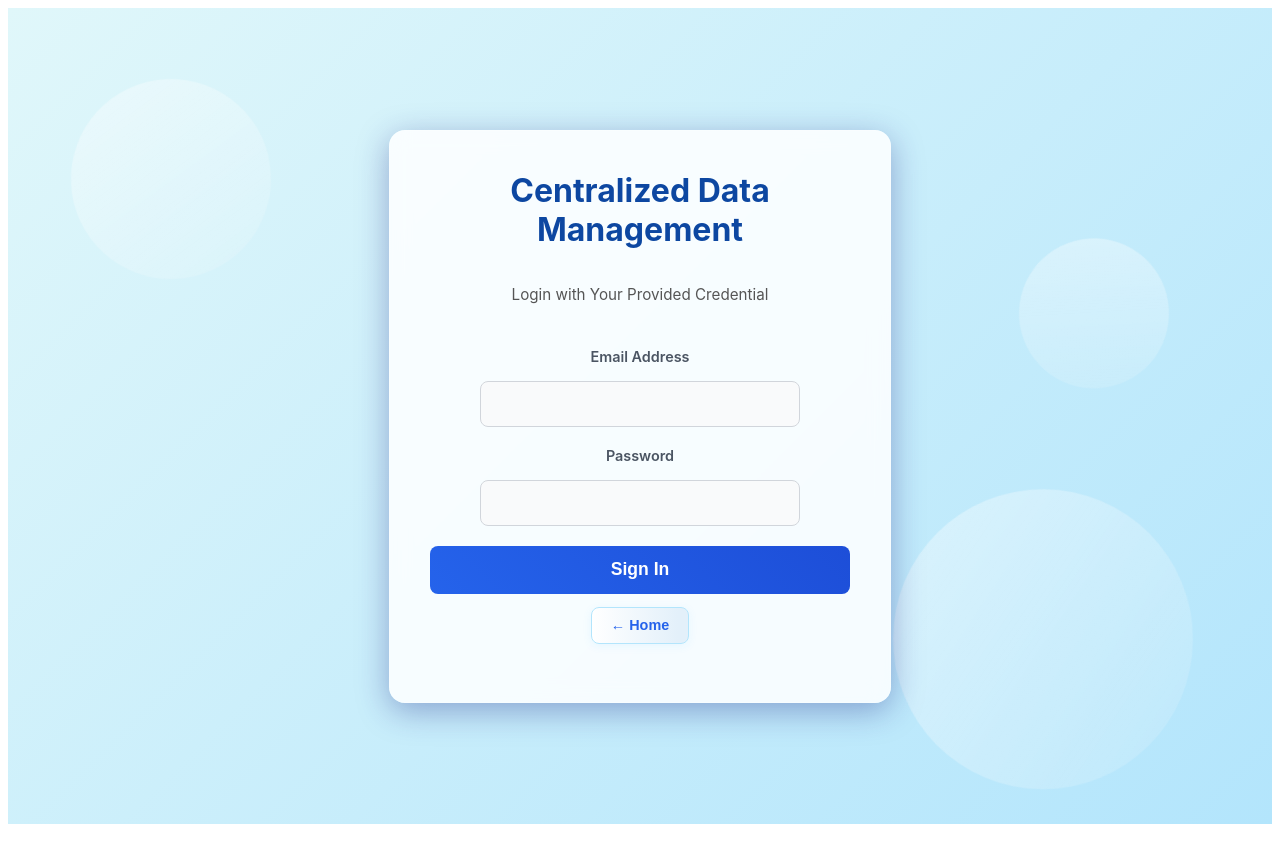
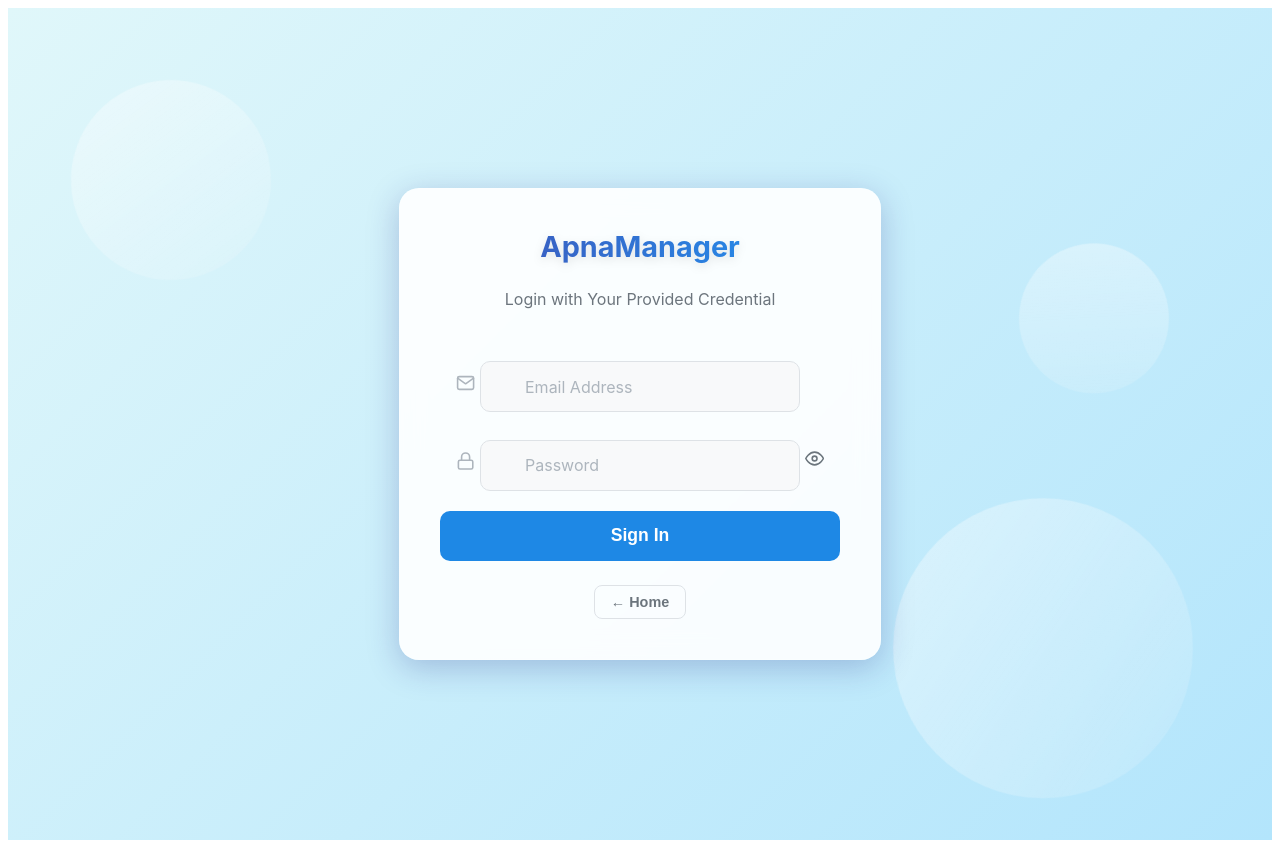
Before and after one commit to uttkarshnjr10/Guest-Guard, a React (Vite) app: page /login in a window 1280 px wide. Built offline with nearby package versions, Linux system fonts and the light colour scheme; no server answers.

Commit message:
updated the login page and app name

```diff
--- a/index.html
+++ b/index.html
@@ -7,7 +7,7 @@
    <link rel="preconnect" href="https://fonts.googleapis.com">
   <link rel="preconnect" href="https://fonts.gstatic.com" crossorigin>
   <link href="https://fonts.googleapis.com/css2?family=Poppins:wght@400;500;600;700&display=swap" rel="stylesheet">
-  <title>Centralized Data Management</title>
+  <title>ApnaManager</title>
   </head>
   <body>
     <div id="root"></div>
--- a/src/components/common/Navbar.jsx
+++ b/src/components/common/Navbar.jsx
@@ -13,7 +13,7 @@ export default function Navbar({ username, role, handleLogout }) {
         handleLogout();
         return;
       }
-      // Use apiClient instead of axios to automatically handle the base URL and headers
+
       await apiClient.post('/auth/logout', {});
     } catch (error) {
       console.error("Logout API call failed:", error);
@@ -25,7 +25,7 @@ export default function Navbar({ username, role, handleLogout }) {
   return (
     <header className={styles.navbar}>
       <div className={styles.logo}>
-        Centralized Data Management
+        ApnaManager
       </div>
       <div className={styles.userInfo}>
         <div className={styles.userDetails}>
--- a/src/pages/public/Login.jsx
+++ b/src/pages/public/Login.jsx
@@ -1,11 +1,14 @@
+// src/pages/public/Login.jsx
 import React, { useState, useEffect } from "react";
-import { useNavigate, useLocation } from "react-router-dom";
+import { useNavigate, useLocation, Link } from "react-router-dom";
 import apiClient from "../../api/apiClient";
 import { toast } from "react-hot-toast";
 import { motion } from "framer-motion";
 import styles from "./Login.module.css";
+// Icons are still imported for input fields and password toggle
+import { FiMail, FiLock, FiEye, FiEyeOff } from 'react-icons/fi';
 
-// Helper function to decode JWT token
+// Helper function to decode JWT token (unchanged)
 const decodeToken = (token) => {
   if (!token || typeof token !== "string") {
     console.error("decodeToken received an invalid token:", token);
@@ -22,6 +25,7 @@ const decodeToken = (token) => {
 export default function Login({ setAuth }) {
   const [email, setEmail] = useState("");
   const [password, setPassword] = useState("");
+  const [showPassword, setShowPassword] = useState(false);
   const [isLoading, setIsLoading] = useState(false);
   const navigate = useNavigate();
   const location = useLocation();
@@ -33,7 +37,7 @@ export default function Login({ setAuth }) {
     }
   }, [location]);
 
-  // Animation variants
+  // Animation variants (unchanged)
   const containerVariants = {
     hidden: { opacity: 0, y: 30 },
     visible: {
@@ -48,14 +52,12 @@ export default function Login({ setAuth }) {
     visible: { opacity: 1, y: 0 },
   };
 
-  // Move handleSubmit here, not inside any other function or block
   const handleSubmit = async (e) => {
     e.preventDefault();
     setIsLoading(true);
     const toastId = toast.loading("Signing in...");
 
     try {
-      // Use apiClient instead of axios
       const response = await apiClient.post("/auth/login", { email, password });
 
       if (response.status === 202) {
@@ -75,31 +77,17 @@ export default function Login({ setAuth }) {
         toast.success("Login successful!", { id: toastId });
 
         switch (decoded.role) {
-          case "Hotel":
-            navigate("/hotel");
-            break;
-          case "Police":
-            navigate("/police");
-            break;
-          case "Regional Admin":
-            navigate("/regional-admin");
-            break;
-          default:
-            navigate("/");
+          case "Hotel": navigate("/hotel"); break;
+          case "Police": navigate("/police"); break;
+          case "Regional Admin": navigate("/regional-admin"); break;
+          default: navigate("/");
         }
       } else {
         toast.error("Invalid token received. Please try again.", { id: toastId });
       }
     } catch (err) {
-      if (err.response?.status === 403) {
-        toast.error("Your account has been suspended. Please contact the administrator.", {
-          id: toastId,
-        });
-      } else {
-        toast.error(err.response?.data?.message || err.message || "An error occurred.", {
-          id: toastId,
-        });
-      }
+      const errorMessage = err.response?.data?.message || err.message || "An error occurred.";
+      toast.error(errorMessage, { id: toastId });
     } finally {
       setIsLoading(false);
     }
@@ -107,6 +95,7 @@ export default function Login({ setAuth }) {
 
   return (
     <div className={styles.container}>
+      {/* Background circles remain unchanged */}
       <div className={`${styles.circle} ${styles.c1}`}></div>
       <div className={`${styles.circle} ${styles.c2}`}></div>
       <div className={`${styles.circle} ${styles.c3}`}></div>
@@ -118,17 +107,18 @@ export default function Login({ setAuth }) {
         animate="visible"
       >
         <motion.div className={styles.header} variants={itemVariants}>
-          <h2>Centralized Data Management</h2>
+          <h2 className={styles.apnaManagerTitle}>ApnaManager</h2>
           <p>Login with Your Provided Credential</p>
         </motion.div>
 
         <form onSubmit={handleSubmit} className={styles.form} noValidate>
-          <motion.div className={styles.inputGroup} variants={itemVariants}>
-            <label htmlFor="username">Email Address</label>
+          <motion.div className={styles.inputWrapper} variants={itemVariants}>
+            <FiMail className={styles.inputIcon} />
             <input
-              id="username"
-              name="username"
+              id="email"
+              name="email"
               type="email"
+              placeholder="Email Address"
               value={email}
               onChange={(e) => setEmail(e.target.value)}
               required
@@ -136,17 +126,21 @@ export default function Login({ setAuth }) {
             />
           </motion.div>
 
-          <motion.div className={styles.inputGroup} variants={itemVariants}>
-            <label htmlFor="password">Password</label>
+          <motion.div className={styles.inputWrapper} variants={itemVariants}>
+            <FiLock className={styles.inputIcon} />
             <input
               id="password"
               name="password"
-              type="password"
+              type={showPassword ? "text" : "password"}
+              placeholder="Password"
               value={password}
               onChange={(e) => setPassword(e.target.value)}
               required
               autoComplete="current-password"
             />
+            <div className={styles.passwordIcon} onClick={() => setShowPassword(!showPassword)}>
+              {showPassword ? <FiEyeOff /> : <FiEye />}
+            </div>
           </motion.div>
 
           <motion.button
@@ -154,13 +148,14 @@ export default function Login({ setAuth }) {
             className={styles.submitBtn}
             disabled={isLoading}
             variants={itemVariants}
-            whileHover={{ scale: 1.05 }}
-            whileTap={{ scale: 0.95 }}
+            whileHover={{ scale: 1.03 }}
+            whileTap={{ scale: 0.98 }}
           >
             {isLoading ? "Signing In..." : "Sign In"}
           </motion.button>
         </form>
 
+        {/* NEW: Re-added the Home Button */}
         <motion.button
           type="button"
           className={styles.homeBtn}
@@ -168,11 +163,9 @@ export default function Login({ setAuth }) {
           variants={itemVariants}
           whileHover={{ scale: 1.05 }}
           whileTap={{ scale: 0.95 }}
-          style={{ marginBottom: '1.1rem', marginTop: '0.8rem' }} // Adjusted margin-top to move slightly lower
         >
-           ← Home
+          ← Home
         </motion.button>
-
 
       </motion.div>
     </div>
--- a/src/pages/public/Login.module.css
+++ b/src/pages/public/Login.module.css
@@ -1,7 +1,7 @@
-/* src/pages/Login.module.css */
+/* src/pages/public/Login.module.css */
 
 .container {
-  min-height: 98vh;
+  min-height: 100vh;
   display: flex;
   align-items: center;
   justify-content: center;
@@ -12,7 +12,7 @@
   overflow: hidden;
 }
 
-/* --- Animated Background --- */
+/* --- Animated Background (Unchanged) --- */
 .circle {
   position: absolute;
   border-radius: 50%;
@@ -29,138 +29,157 @@
   100% { transform: translateY(0) rotate(360deg); }
 }
 
-/* --- Login Box --- */
+/* --- Login Box (Unchanged) --- */
 .loginBox {
   width: 100%;
-  max-width: 420px;
-  background-color: rgba(255, 255, 255, 0.85);
-  backdrop-filter: blur(10px);
+  max-width: 400px;
+  background-color: rgba(255, 255, 255, 0.9);
+  backdrop-filter: blur(12px);
   padding: 2.5rem;
-  border-radius: 16px;
-  box-shadow: 0 8px 32px 0 rgba(31, 38, 135, 0.37);
-  border: 1px solid rgba(255, 255, 255, 0.18);
+  border-radius: 20px;
+  box-shadow: 0 8px 32px 0 rgba(31, 38, 135, 0.25);
+  border: 1px solid rgba(255, 255, 255, 0.2);
   text-align: center;
   z-index: 2;
-  /* Animation for the box itself */
-  animation: fadeIn 0.8s ease-out;
 }
 
-@keyframes fadeIn {
-  from { opacity: 0; transform: scale(0.95); }
-  to { opacity: 1; transform: scale(1); }
-}
-
+/* --- UPDATED Header Section --- */
 .header {
   margin-bottom: 2rem;
 }
-.header h2 {
-  color: #0d47a1;
+
+/* NEW: Style for ApnaManager title to match the image gradient */
+.apnaManagerTitle {
+  font-size: 2.8rem; /* Larger font size */
+  font-weight: 800; /* Bolder font weight */
+  margin-bottom: 0.5rem; /* Space below the title */
+
+  /* Gradient text effect */
+  background: linear-gradient(90deg, #3f51b5 0%, #2196f3 100%); /* Blue gradient */
+  -webkit-background-clip: text;
+  -webkit-text-fill-color: transparent;
+  background-clip: text;
+  text-fill-color: transparent;
+
+  filter: drop-shadow(0 3px 5px rgba(0,0,0,0.1)); /* Subtle shadow for depth */
+}
+
+/* REMOVED: .headerIconWrapper styles */
+/* .headerIconWrapper { ... } */
+
+.header h2 { /* Targeting h2 if it's not .apnaManagerTitle, keep default */
+  color: #212529; /* Darker text */
   font-weight: 700;
-  font-size: 2rem;
+  font-size: 1.8rem;
+  margin: 0;
+
 }
 .header p {
-  color: #555;
-  font-size: 0.95rem;
+  color: #6c757d; /* Softer gray */
+  font-size: 1rem;
+  margin-top: 0.8rem; /* Adjusted for spacing below ApnaManager */
 }
 
 .form {
   display: flex;
   flex-direction: column;
-  text-align: left;
 }
 
-.inputGroup {
+/* --- Input Fields with Icons (Unchanged) --- */
+.inputWrapper {
+  position: relative;
   margin-bottom: 1.25rem;
-  text-align: center;
-  /* Animation for each input group */
-  animation: slideInUp 0.6s ease-out forwards;
-  opacity: 0;
 }
-.inputGroup:nth-child(2) { animation-delay: 0.1s; }
-
-@keyframes slideInUp {
-  from { opacity: 0; transform: translateY(20px); }
-  to { opacity: 1; transform: translateY(0); }
-}
-
-.inputGroup label {
-  font-weight: 600;
-  font-size: 0.9rem;
-  color: #4b5563;
-  margin-bottom: 0.5rem;
-}
-
-.inputGroup input {
+.inputWrapper input {
   width: 100%;
-  padding: 0.75rem 1rem;
+  padding: 0.9rem 1rem 0.9rem 2.75rem;
   font-size: 1rem;
-  border-radius: 8px;
-  border: 1px solid #d1d5db;
+  border-radius: 10px;
+  border: 1px solid #dee2e6;
+  background-color: #f8f9fa;
   box-sizing: border-box;
   transition: border-color 0.2s, box-shadow 0.2s;
 }
-.inputGroup input:focus {
+.inputWrapper input:focus {
   outline: none;
-  border-color: #2563eb;
-  box-shadow: 0 0 0 3px rgba(37, 99, 235, 0.2);
+  border-color: #1e88e5;
+  box-shadow: 0 0 0 4px rgba(30, 136, 229, 0.2);
+}
+.inputWrapper input::placeholder {
+  color: #adb5bd;
 }
 
-.error {
-  color: #dc2626;
-  background-color: #fee2e2;
-  border-radius: 8px;
-  font-weight: 500;
-  padding: 0.75rem;
-  font-size: 0.9rem;
-  text-align: center;
+.inputIcon {
+  position: absolute;
+  left: 1rem;
+  top: 50%;
+  transform: translateY(-50%);
+  color: #adb5bd;
+  font-size: 1.2rem;
+}
+.passwordIcon {
+  position: absolute;
+  right: 1rem;
+  top: 50%;
+  transform: translateY(-50%);
+  color: #6c757d;
+  font-size: 1.2rem;
+  cursor: pointer;
+}
+
+/* --- Actions (Forgot Password) (Unchanged) --- */
+.actions {
+  display: flex;
+  justify-content: flex-end;
   margin-bottom: 1.25rem;
 }
+.forgotLink {
+  font-size: 0.9rem;
+  color: #1e88e5;
+  text-decoration: none;
+  font-weight: 600;
+}
+.forgotLink:hover {
+  text-decoration: underline;
+}
 
+/* --- Submit Button (Unchanged) --- */
 .submitBtn {
-  background: linear-gradient(45deg, #2563eb, #1d4ed8);
+  background: #1e88e5;
   color: #fff;
   border: none;
-  border-radius: 8px;
-  padding: 0.85rem;
+  border-radius: 10px;
+  padding: 0.9rem;
   font-size: 1.1rem;
-  font-weight: 700;
+  font-weight: 600;
   cursor: pointer;
-  transition: transform 0.2s ease, box-shadow 0.2s ease;
-  animation: slideInUp 0.6s ease-out 0.2s forwards;
-  opacity: 0;
+  transition: background-color 0.2s, transform 0.2s, box-shadow 0.2s;
 }
 .submitBtn:hover {
-  transform: translateY(-3px);
-  box-shadow: 0 4px 15px rgba(37, 99, 235, 0.4);
+  background: #1565c0;
+  transform: translateY(-2px);
+  box-shadow: 0 4px 15px rgba(30, 136, 229, 0.3);
+}
+.submitBtn:disabled {
+  background-color: #90caf9;
+  cursor: not-allowed;
 }
 
-.demoInfo {
-  margin-top: 2rem;
-  font-size: 0.85rem;
-  color: #4b5563;
+
+.homeBtn {
+  background: transparent;
+  color: #6c757d; /* A soft gray color */
+  border: 1px solid #dee2e6; /* Light border */
+  border-radius: 8px;
+  padding: 0.5rem 1rem; /* Smaller padding */
+  font-size: 0.9rem; /* Smaller font */
+  font-weight: 600;
+  cursor: pointer;
+  margin-top: 1.5rem; /* Space above the button */
+  transition: background-color 0.2s, color 0.2s;
 }
 
-.homeBtn {
-  background: linear-gradient(90deg, #fff, #e3f0fa 90%);
-  color: #2563eb;
-  border: 1.5px solid #b3e5fc;
-  border-radius: 8px;
-  padding: 0.6rem 1.2rem; /* Reduced padding for smaller size */
-  font-size: 0.9rem; /* Smaller font size */
-  font-weight: 600;
-  margin-bottom: 1rem; /* Adjusted for balance */
-  margin-top: 0.5rem; /* Slightly increased to move lower */
-  cursor: pointer;
-  box-shadow: 0 2px 8px 0 rgba(76, 175, 255, 0.1); /* Softer shadow for smaller button */
-  transition: background 0.2s, color 0.2s, box-shadow 0.2s;
+.homeBtn:hover {
+  background-color: #f8f9fa; /* Slight background on hover */
+  color: #212529; /* Darker text on hover */
 }
-.homeBtn:hover {
-  background: linear-gradient(90deg, #b3e5fc 50%, #fff 100%);
-  color: #174396;
-  box-shadow: 0 4px 12px 0 rgba(76, 175, 255, 0.12); /* Adjusted shadow */
-}
-.homeBtn:active {
-  background: #e1effd;
-  color: #174396;
-  box-shadow: 0 1px 4px 0 rgba(76, 175, 255, 0.11); /* Adjusted shadow */
-}
```
